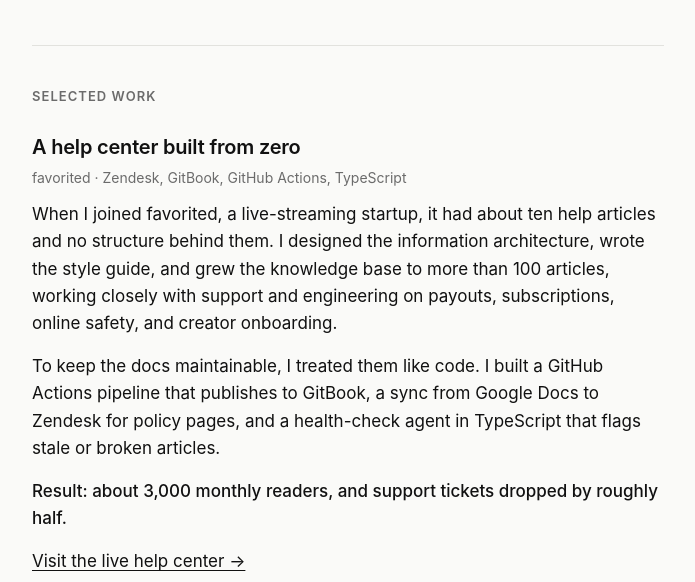
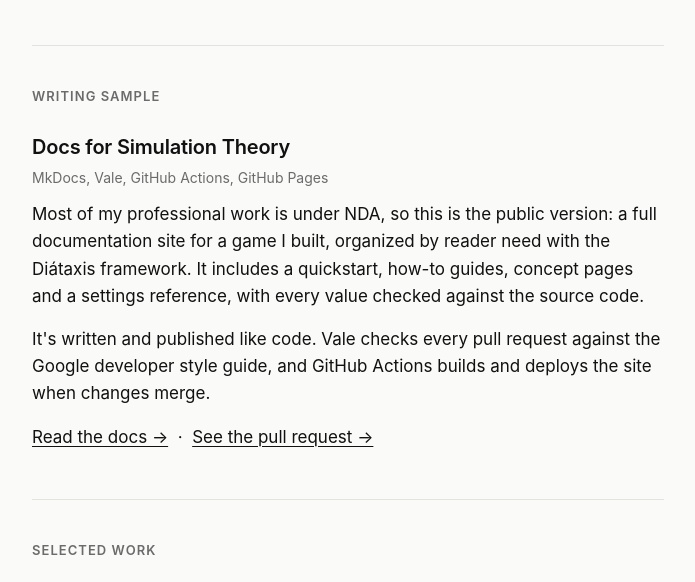
Before and after one commit to elliottwhite252/portfolio, a plain HTML site: page index.html in a window 1280 px wide. Shown: the part 186-768 px from the top of the page, without its empty margins (292-987 px from the left). Drawn offline with Linux system fonts and the light colour scheme.

Commit message:
Add Simulation Theory docs as writing sample
Co-Authored-By: Claude Opus 5.5 <noreply@anthropic.com>
Claude-Session: https://claude.ai/code/session_01QWgYtqFSdqEvPcwwwi3q4C

```diff
--- a/index.html
+++ b/index.html
@@ -42,6 +42,17 @@
   </header>
 
   <section>
+    <h2>Writing sample</h2>
+    <article>
+      <h3>Docs for Simulation Theory</h3>
+      <p class="meta">MkDocs, Vale, GitHub Actions, GitHub Pages</p>
+      <p>Most of my professional work is under NDA, so this is the public version: a full documentation site for a game I built, organized by reader need with the Diátaxis framework. It includes a quickstart, how-to guides, concept pages and a settings reference, with every value checked against the source code.</p>
+      <p>It's written and published like code. Vale checks every pull request against the Google developer style guide, and GitHub Actions builds and deploys the site when changes merge.</p>
+      <p><a href="https://elliottwhite252.github.io/simulation-theory/">Read the docs →</a> &nbsp;·&nbsp; <a href="https://github.com/elliottwhite252/simulation-theory/pull/9">See the pull request →</a></p>
+    </article>
+  </section>
+
+  <section>
     <h2>Selected work</h2>
 
     <article>
@@ -81,6 +92,7 @@
   <section>
     <h2>Side projects</h2>
     <ul class="plain">
+      <li><a href="https://github.com/elliottwhite252/simulation-theory">Simulation Theory</a> <span>A synthwave beat-em-up built with Phaser 3, TypeScript and Vite.</span></li>
       <li><a href="https://github.com/elliottwhite252/arcade-platformer">Arcade Platformer</a> <span>A 2D platformer built with Next.js and HTML Canvas.</span></li>
       <li><a href="https://github.com/elliottwhite252/summit-mobile">Summit</a> <span>A platformer for iPhone built with React Native and Skia.</span></li>
       <!-- Add your docs-sample repo here once it exists, e.g.:
```
